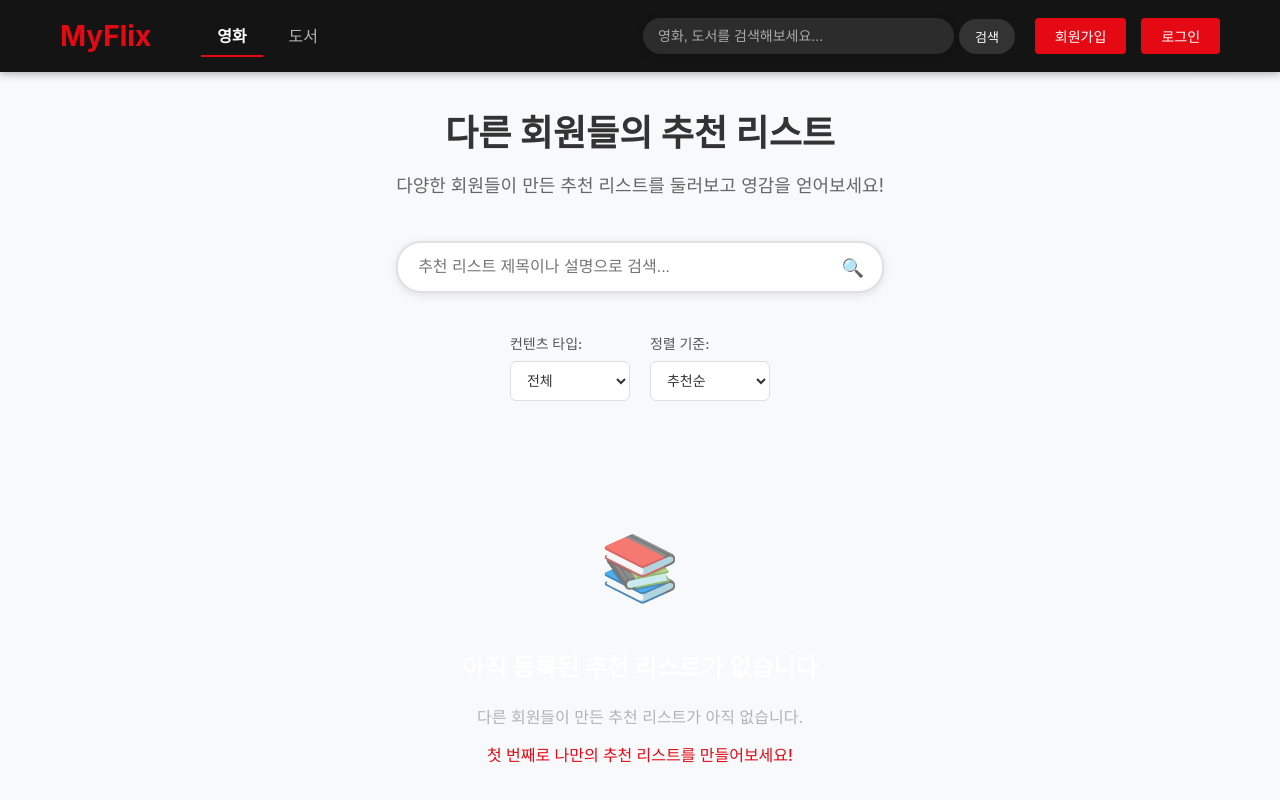
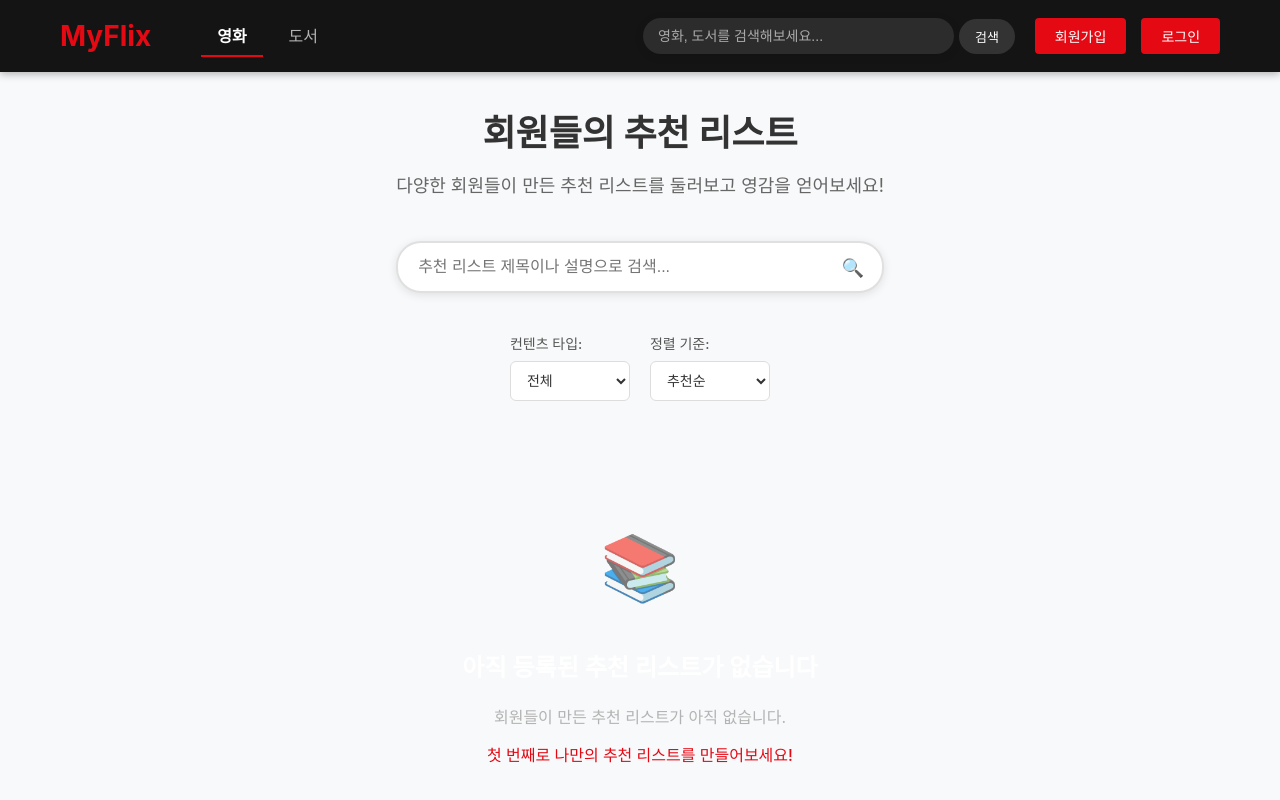
Before and after one commit to SkynDeX/myflix, a React (Create React App) app: page /playlists in a window 1280 px wide. Shown: the top 800 px of the page. Built offline with nearby package versions, Linux system fonts and the light colour scheme.

Commit message:
[20250824_01_gun] 오류수정/'다른' 글자 지움

```diff
--- a/src/components/common/Nav.js
+++ b/src/components/common/Nav.js
@@ -80,7 +80,7 @@ const Nav = () => {
                     </button>
                     <button className="nav-action-button" onClick={handleUserPlaylists}>
                         <span className="button-icon">📚</span>
-                        다른 회원의 추천 리스트 보러가기
+                        회원들의 추천 리스트 보러가기
                     </button>
                 </div>
             </div>
--- a/src/pages/Home/Home.js
+++ b/src/pages/Home/Home.js
@@ -65,7 +65,7 @@ const Home = () => {
             {/* 다른 유저들의 추천 리스트 */}
             <section className="home-section">
                 <div className="section-header">
-                    <h2 className="section-title">다른 회원들의 추천 리스트</h2>
+                    <h2 className="section-title">회원들의 추천 리스트</h2>
                     {userPlaylists.length > 0 && (
                         <button
                             className="more-button"
@@ -77,7 +77,7 @@ const Home = () => {
                 </div>
                 {userPlaylists.length > 0 ? (
                     <div className="playlist-grid">
-                        {userPlaylists.slice(0, 8).map((playlist) => (
+                        {userPlaylists.slice(0, 9).map((playlist) => (
                             <PlaylistCard
                                 key={playlist.id}
                                 playlist={playlist}
--- a/src/pages/Playlists/LikedPlaylists/LikedPlaylists.js
+++ b/src/pages/Playlists/LikedPlaylists/LikedPlaylists.js
@@ -10,11 +10,13 @@ import {
 } from '../../../utils/localStorage';
 import PlaylistCard from '../../../components/playlist/PlaylistCard';
 import './LikedPlaylists.css';
+import { useNavigate } from 'react-router-dom';
 
 const LikedPlaylists = () => {
     const { user } = useAuth();
     const [likedPlaylists, setLikedPlaylists] = useState([]);
     const [loading, setLoading] = useState(true);
+    const navigate = useNavigate();
 
     useEffect(() => {
         loadLikedPlaylists();
@@ -59,6 +61,8 @@ const LikedPlaylists = () => {
             setLoading(false);
         }
     };
+
+    const navigator = useNavigate();
 
     const handleUnlike = (playlistId) => {
         if (!window.confirm('이 추천 리스트를 좋아요 목록에서 제거하시겠습니까?')) {
@@ -133,7 +137,7 @@ const LikedPlaylists = () => {
                     <h2>아직 좋아요한 추천 리스트가 없어요</h2>
                     <p>다른 사용자들의 멋진 추천 리스트를 탐색해보세요!</p>
                     <button
-                        onClick={() => window.location.href = '/playlists'}
+                        onClick={() => navigator('/playlists')}
                         className="explore-button"
                     >
                         추천 리스트 둘러보기
--- a/src/pages/Playlists/UserPlaylists/UserPlaylists.js
+++ b/src/pages/Playlists/UserPlaylists/UserPlaylists.js
@@ -112,7 +112,7 @@ const UserPlaylists = () => {
     return (
         <div className="user-playlists">
             <div className="page-header">
-                <h1 className="page-title">다른 회원들의 추천 리스트</h1>
+                <h1 className="page-title">회원들의 추천 리스트</h1>
                 <p className="page-description">
                     다양한 회원들이 만든 추천 리스트를 둘러보고 영감을 얻어보세요!
                 </p>
@@ -196,7 +196,7 @@ const UserPlaylists = () => {
                         <p>
                             {contentTypeFilter !== 'all'
                                 ? `${contentTypeFilter === 'movie' ? '영화' : '도서'} 추천 리스트가 아직 없습니다.`
-                                : '다른 회원들이 만든 추천 리스트가 아직 없습니다.'
+                                : '회원들이 만든 추천 리스트가 아직 없습니다.'
                             }
                         </p>
                         <p>첫 번째로 나만의 추천 리스트를 만들어보세요!</p>
```
Also changed, not shown: 1 other file (tests, documents, lock files or other folders).
